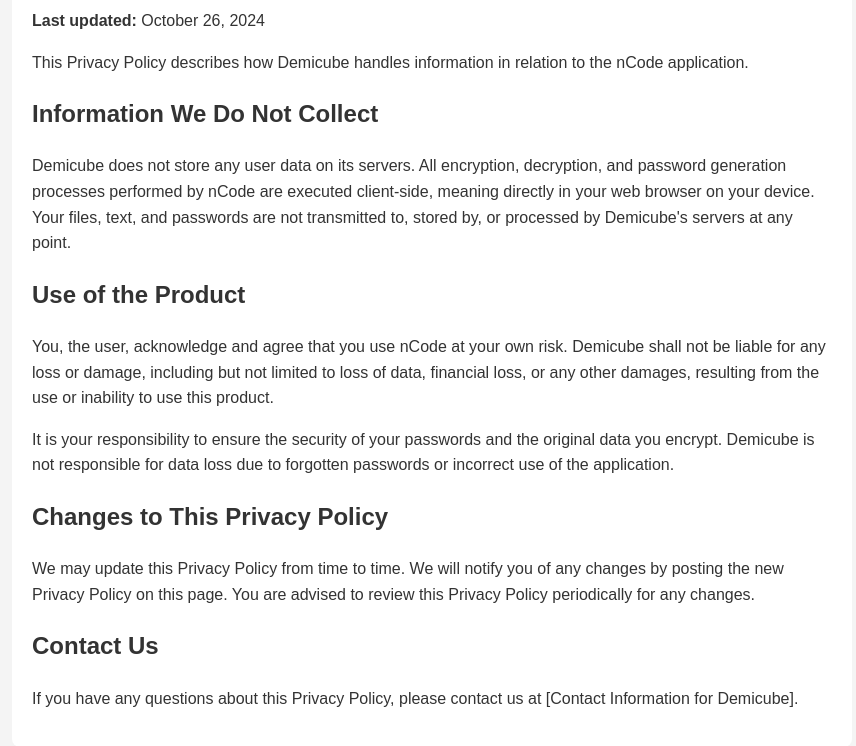
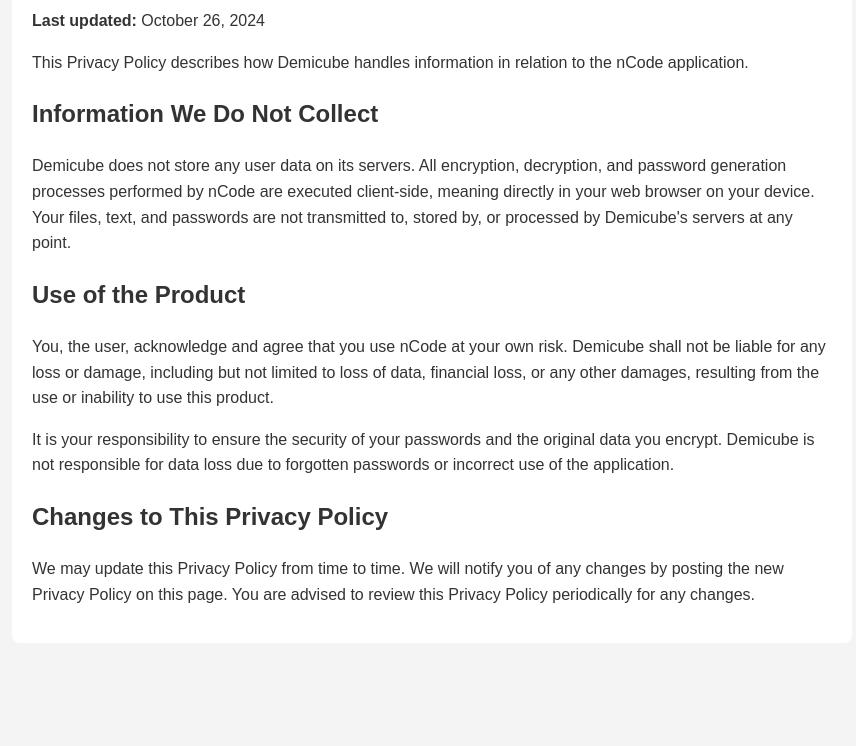
Before and after one commit to GoldenCaesar/nCode, a plain HTML site: page privacy-policy.html in a window 1280 px wide. Shown: the part 126-872 px from the top of the page, without its empty margins (208-1064 px from the left). After the commit the page ends 800 px from the top, so only its background shows below. Drawn offline with Linux system fonts and the light colour scheme.

Commit message:
Update privacy-policy.html

```diff
--- a/privacy-policy.html
+++ b/privacy-policy.html
@@ -41,9 +41,6 @@
 
         <h2>Changes to This Privacy Policy</h2>
         <p>We may update this Privacy Policy from time to time. We will notify you of any changes by posting the new Privacy Policy on this page. You are advised to review this Privacy Policy periodically for any changes.</p>
-
-        <h2>Contact Us</h2>
-        <p>If you have any questions about this Privacy Policy, please contact us at [Contact Information for Demicube].</p>
     </div>
 </body>
 </html>
```
